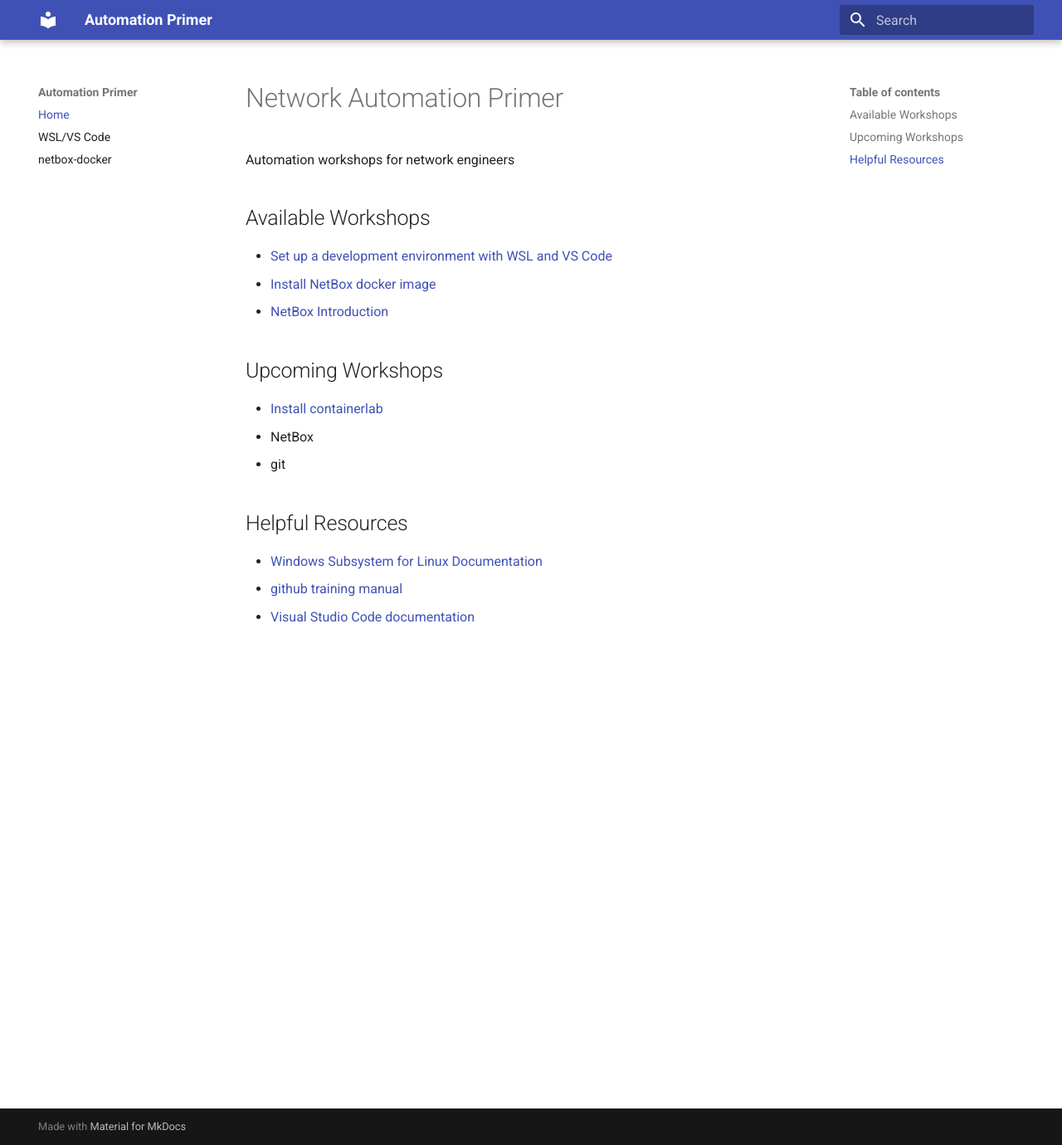
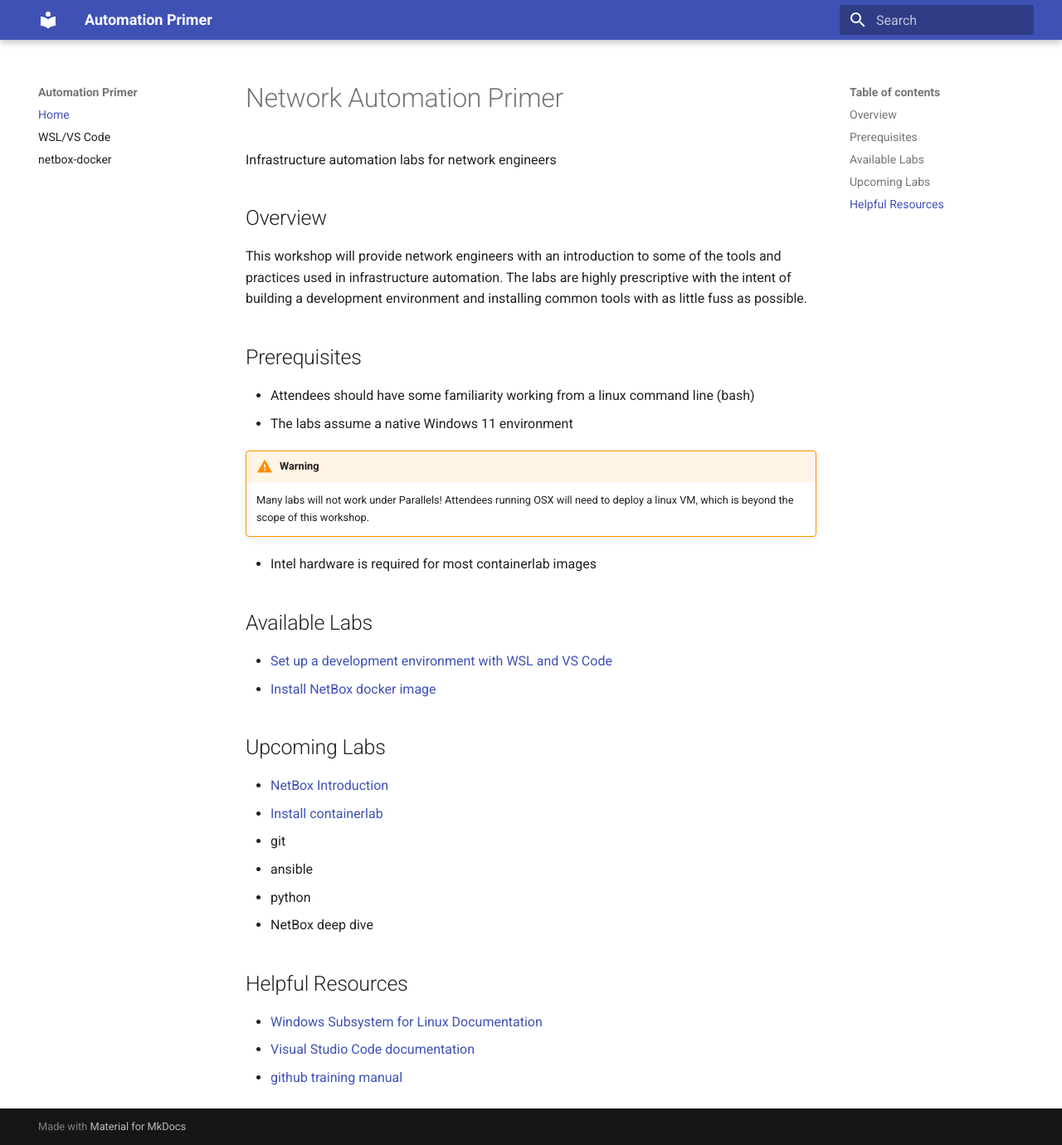
Before and after one commit to joshgilby/automationprimer, an MkDocs documentation site: the page built from docs/index.md, in a window 1280 px wide and 1380 px high. Shown: the whole window at 83% size. Built offline with MkDocs 1.6.1 and Material for MkDocs 9.7.7, drawn with Linux system fonts in a browser that asks for light colours.

Commit message:
updated lab index

```diff
--- a/docs/index.md
+++ b/docs/index.md
@@ -1,17 +1,31 @@
 # Network Automation Primer
-Automation workshops for network engineers
+Infrastructure automation labs for network engineers
 
-## Available Workshops
+## Overview
+This workshop will provide network engineers with an introduction to some of the tools and practices used in infrastructure automation. The labs are highly prescriptive with the intent of building a development environment and installing common tools with as little fuss as possible.
+
+## Prerequisites
+- Attendees should have some familiarity working from a linux command line (bash)
+- The labs assume a native Windows 11 environment
+!!! warning
+
+    Many labs will not work under Parallels! Attendees running OSX will need to deploy a linux VM, which is beyond the scope of this workshop.
+
+- Intel hardware is required for most containerlab images
+
+## Available Labs
 - [Set up a development environment with WSL and VS Code](wsl_vscode.md)
 - [Install NetBox docker image](netbox_docker.md)
+
+## Upcoming Labs
 - [NetBox Introduction](netbox_intro.md)
-
-## Upcoming Workshops
 - [Install containerlab](containerlab.md)
-- NetBox
 - git
+- ansible
+- python
+- NetBox deep dive
 
 ## Helpful Resources
 - [Windows Subsystem for Linux Documentation](https://learn.microsoft.com/en-us/windows/wsl/)
+- [Visual Studio Code documentation](https://code.visualstudio.com/docs)
 - [github training manual](https://githubtraining.github.io/training-manual/#/)
-- [Visual Studio Code documentation](https://code.visualstudio.com/docs)
--- a/mkdocs.yml
+++ b/mkdocs.yml
@@ -7,7 +7,7 @@
 theme:
   name: material
   pallette:
-    - scheme: slate
+    scheme: default
   features:
     - navigation.tracking
     - content.code.copy
```
